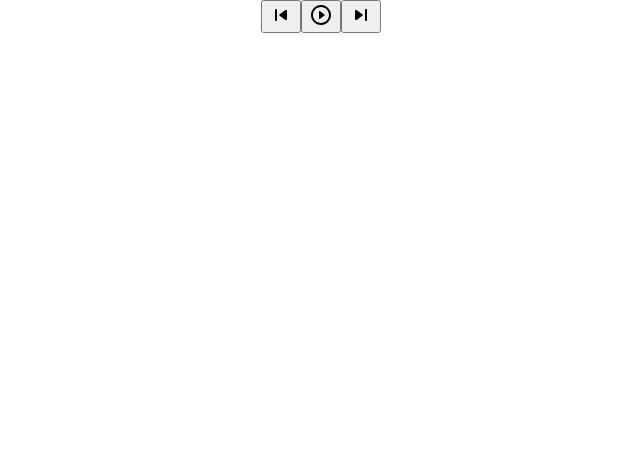
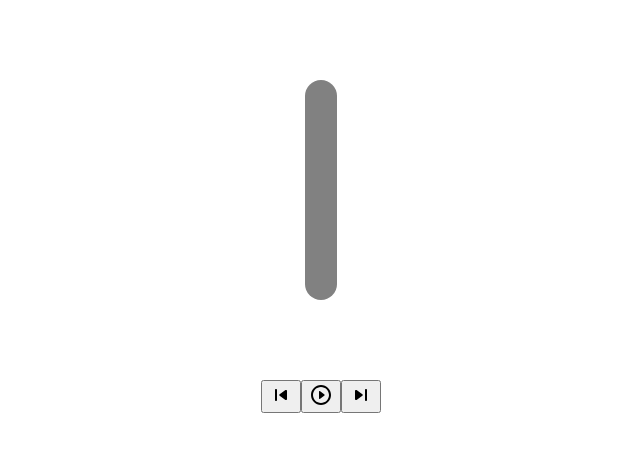
Before and after one commit to VABIII/sorting-visualizer, a React (Create React App) app: page / in a window 1280 px wide. Shown: the top 452 px of the page, without its empty margins (319-959 px from the left). Built offline with nearby package versions, Linux system fonts and the light colour scheme.

Commit message:
Added styling to App.js

```diff
--- a/src/App.css
+++ b/src/App.css
@@ -1,38 +1,25 @@
 .App {
   text-align: center;
+
 }
 
-.App-logo {
-  height: 40vmin;
-  pointer-events: none;
+.frame {
+  margin: 0;
+  display: flex;
+  justify-content: center;
+  align-items: center;
 }
 
-@media (prefers-reduced-motion: no-preference) {
-  .App-logo {
-    animation: App-logo-spin infinite 20s linear;
-  }
+.container {
+  display: flex;
+  margin: 5em 0;
+  justify-content: center;
+  align-items: center;
+  height: 220px;
 }
 
-.App-header {
-  background-color: #282c34;
-  min-height: 100vh;
-  display: flex;
-  flex-direction: column;
-  align-items: center;
-  justify-content: center;
-  font-size: calc(10px + 2vmin);
-  color: white;
+.card {
+  border-radius: 2em;
+  padding: 0 1rem;
+  background-color: #818181;
 }
-
-.App-link {
-  color: #61dafb;
-}
-
-@keyframes App-logo-spin {
-  from {
-    transform: rotate(0deg);
-  }
-  to {
-    transform: rotate(360deg);
-  }
-}
```
